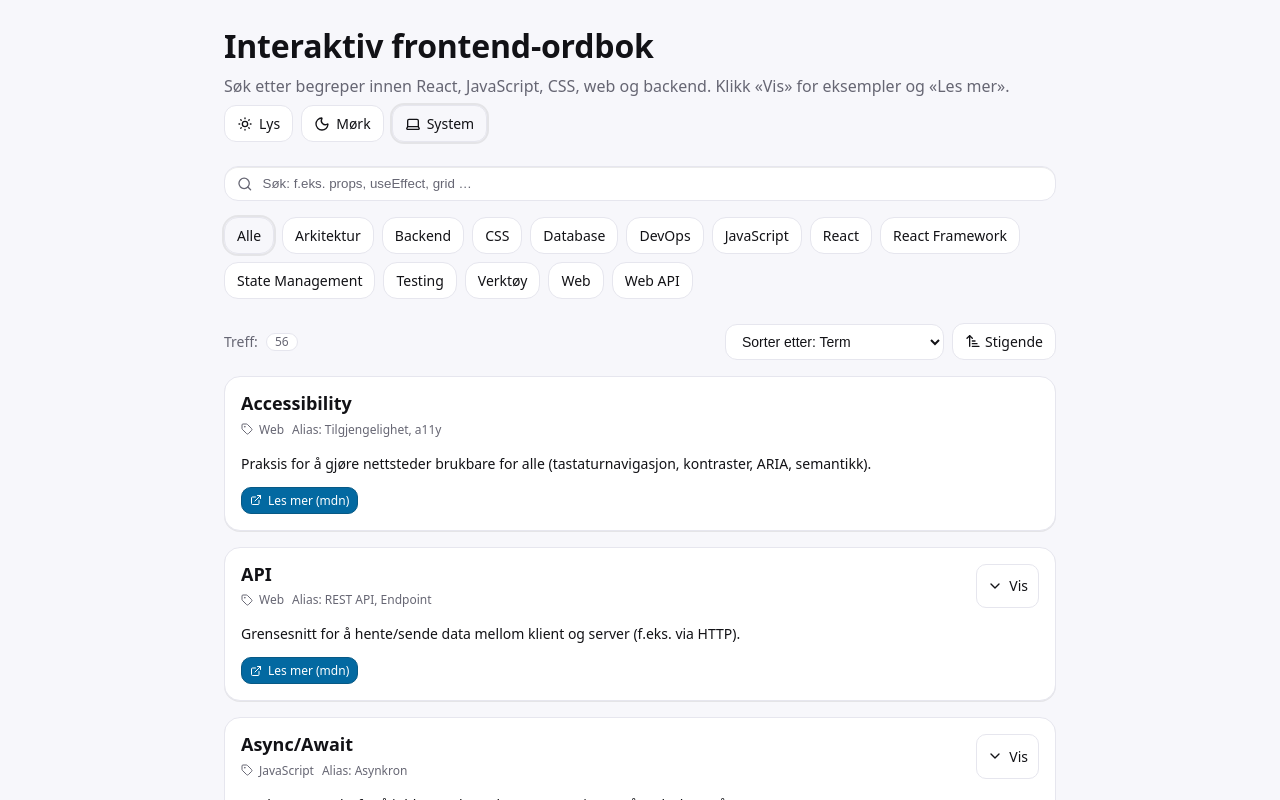
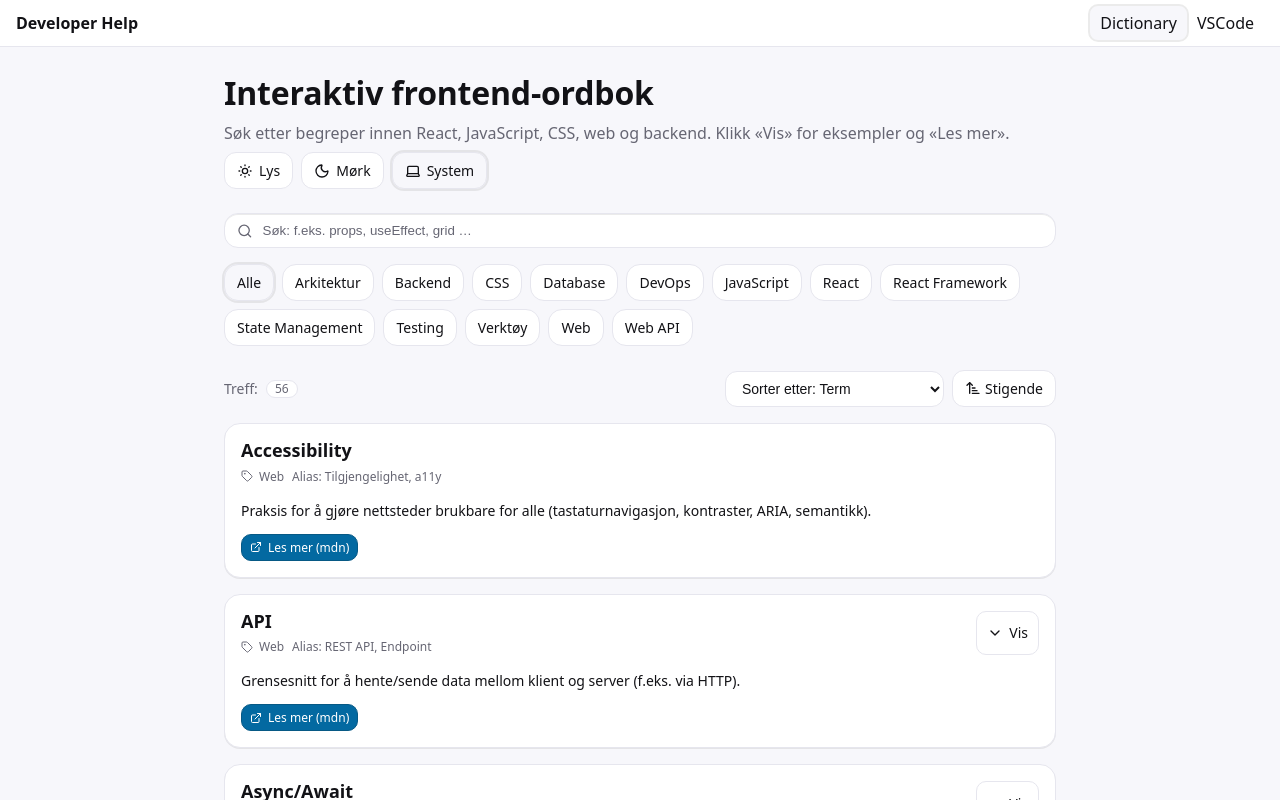
Before and after one commit to Mariengs/developer1.0, a React (Vite) app: page / in a window 1280 px wide. Before the commit this address led to /#/dictionary. Shown: the top 800 px of the page. Built offline with nearby package versions, Linux system fonts and the light colour scheme.

Commit message:
VSCode oppstart

```diff
--- a/src/App.jsx
+++ b/src/App.jsx
@@ -1,17 +1,23 @@
+// src/App.jsx
 import {
   HashRouter as Router,
   Routes,
   Route,
   Navigate,
 } from "react-router-dom";
+
+import Nav from "./components/Nav/Nav.jsx";
 import MyDictionary from "./pages/MyDictionary/Dictionary.jsx";
+import VSCode from "./pages/VSCode/VSCode.jsx"; // lag gjerne en enkel placeholder
 
 export default function App() {
   return (
     <Router>
+      <Nav />
       <Routes>
-        <Route path="/" element={<Navigate to="/dictionary" replace />} />
-        <Route path="/dictionary" element={<MyDictionary />} />
+        <Route path="/" element={<MyDictionary />} />
+        <Route path="/vscode" element={<VSCode />} />
+        <Route path="*" element={<Navigate to="/" replace />} />
       </Routes>
     </Router>
   );
--- /dev/null
+++ b/src/components/Nav/Nav.jsx
@@ -0,0 +1,27 @@
+import { Link, NavLink } from "react-router-dom";
+import styles from "./Nav.module.css";
+
+export default function Nav() {
+  return (
+    <nav className={styles.nav}>
+      <Link to="/" className={styles.brand}>
+        Developer Help
+      </Link>
+      <div className={styles.links}>
+        <NavLink
+          to="/"
+          end
+          className={({ isActive }) => (isActive ? styles.active : undefined)}
+        >
+          Dictionary
+        </NavLink>
+        <NavLink
+          to="/vscode"
+          className={({ isActive }) => (isActive ? styles.active : undefined)}
+        >
+          VSCode
+        </NavLink>
+      </div>
+    </nav>
+  );
+}
--- /dev/null
+++ b/src/components/Nav/Nav.module.css
@@ -0,0 +1,27 @@
+.nav {
+  display: flex;
+  gap: 16px;
+  align-items: center;
+  padding: 12px 16px;
+  border-bottom: 1px solid var(--card-border);
+  background: var(--surface);
+}
+.brand {
+  font-weight: 700;
+  color: var(--text);
+  text-decoration: none;
+  margin-right: auto;
+}
+.links a {
+  color: var(--text);
+  text-decoration: none;
+  padding: 6px 10px;
+  border-radius: 8px;
+}
+.links a:hover {
+  background: var(--surface-2);
+}
+.active {
+  background: var(--surface-2);
+  outline: 2px solid var(--ring);
+}
--- a/src/pages/MyDictionary/Dictionary.jsx
+++ b/src/pages/MyDictionary/Dictionary.jsx
@@ -45,7 +45,9 @@ export default function MyDictionary() {
   useEffect(() => {
     try {
       localStorage.setItem("theme", theme);
-    } catch {}
+    } catch (e) {
+      void e;
+    }
   }, [theme]);
 
   // Sort/filter
--- a/src/pages/VSCode/VSCode.jsx
+++ b/src/pages/VSCode/VSCode.jsx
@@ -0,0 +1,10 @@
+import styles from "./VSCode.module.css";
+
+export default function VSCode() {
+  return (
+    <div className={styles.wrap}>
+      <h1>VSCode Help</h1>
+      <p>Tips, extensions og settings.</p>
+    </div>
+  );
+}
--- a/src/pages/VSCode/VSCode.module.css
+++ b/src/pages/VSCode/VSCode.module.css
@@ -0,0 +1,5 @@
+.wrap {
+  max-width: 880px;
+  margin: 0 auto;
+  padding: 24px;
+}
```
